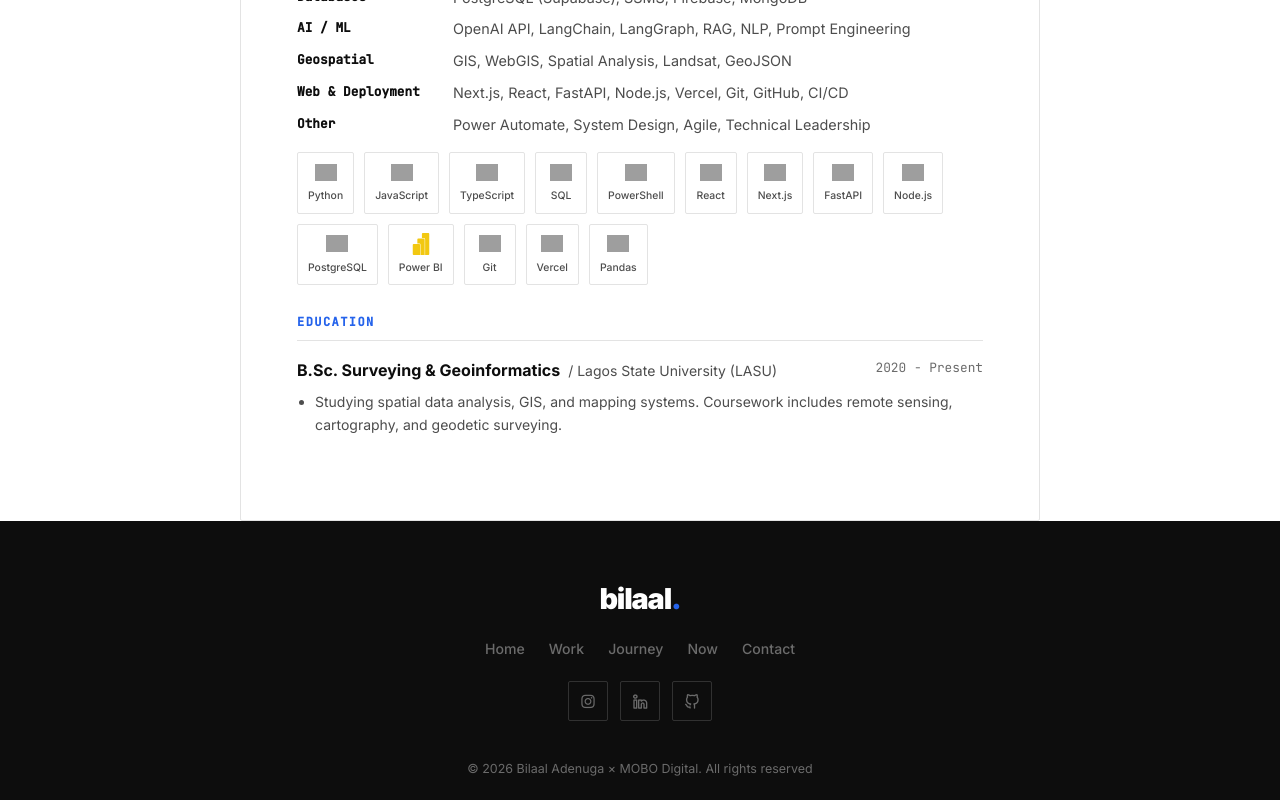
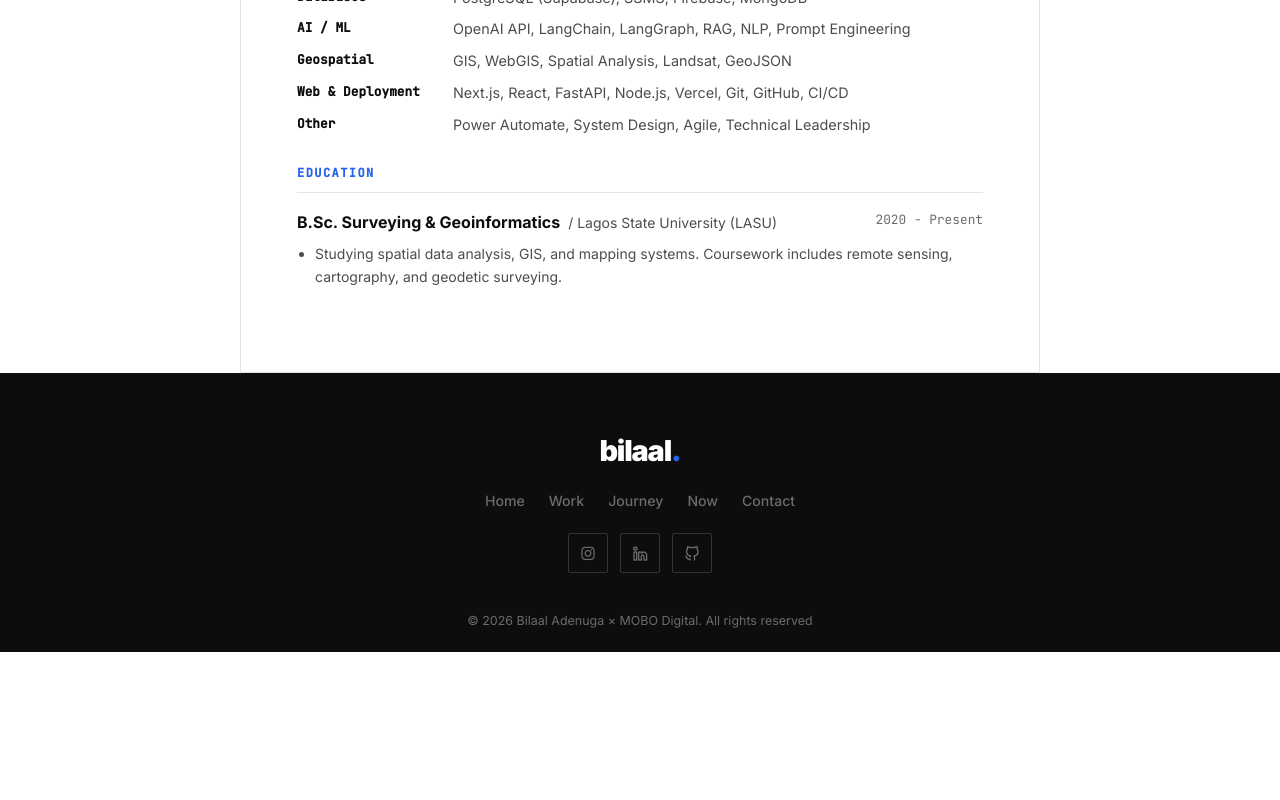
Before and after one commit to Bilaaladenuga/bilaal-portfolio., a React (Vite) app: page /resume in a window 1280 px wide. Shown: the part 1893-2693 px from the top of the page. After the commit the page ends 2545 px from the top, so only its background shows below. Built offline with nearby package versions, Linux system fonts and the light colour scheme; grey boxes are pictures that could not be loaded.

Commit message:
Move tech stack icons from Resume to Home page

```diff
--- a/src/pages/Home.jsx
+++ b/src/pages/Home.jsx
@@ -46,18 +46,20 @@ const scaleIn = {
 };
 
 const skills = [
+    { name: 'Python', icon: 'https://cdn.simpleicons.org/python/3776AB' },
     { name: 'JavaScript', icon: 'https://cdn.simpleicons.org/javascript/F7DF1E' },
+    { name: 'TypeScript', icon: 'https://cdn.simpleicons.org/typescript/3178C6' },
     { name: 'React', icon: 'https://cdn.simpleicons.org/react/61DAFB' },
-    { name: 'Next.js 14', icon: 'https://cdn.simpleicons.org/nextdotjs/000000' },
-    { name: 'Tailwind CSS', icon: 'https://cdn.simpleicons.org/tailwindcss/06B6D4' },
-    { name: 'Framer Motion', icon: 'https://cdn.simpleicons.org/framer/000000' },
+    { name: 'Next.js', icon: 'https://cdn.simpleicons.org/nextdotjs/000000' },
+    { name: 'FastAPI', icon: 'https://cdn.simpleicons.org/fastapi/009688' },
     { name: 'Node.js', icon: 'https://cdn.simpleicons.org/nodedotjs/339933' },
-    { name: 'Python', icon: 'https://cdn.simpleicons.org/python/3776AB' },
     { name: 'PostgreSQL', icon: 'https://cdn.simpleicons.org/postgresql/4169E1' },
+    { name: 'SQL', icon: 'https://cdn.simpleicons.org/mysql/4479A1' },
+    { name: 'PowerShell', icon: 'https://cdn.simpleicons.org/powershell/5391FE' },
     { name: 'Power BI', icon: '/assets/powerbi.svg' },
-    { name: 'Git & CI/CD', icon: 'https://cdn.simpleicons.org/git/F05032' },
-    { name: 'LangChain', icon: 'https://cdn.simpleicons.org/langchain/1C3C3C' },
-    { name: 'System Design', icon: 'https://cdn.simpleicons.org/diagramsdotnet/F08705' },
+    { name: 'Pandas', icon: 'https://cdn.simpleicons.org/pandas/150458' },
+    { name: 'Git', icon: 'https://cdn.simpleicons.org/git/F05032' },
+    { name: 'Vercel', icon: 'https://cdn.simpleicons.org/vercel/000000' },
 ];
 
 const projects = [
--- a/src/pages/Resume.jsx
+++ b/src/pages/Resume.jsx
@@ -169,33 +169,6 @@ const Resume = () => {
                             </React.Fragment>
                         ))}
                     </div>
-                    <div style={{ display: 'flex', flexWrap: 'wrap', gap: '10px', marginTop: '8px' }}>
-                        {[
-                            { name: 'Python', icon: 'https://cdn.simpleicons.org/python/3776AB' },
-                            { name: 'JavaScript', icon: 'https://cdn.simpleicons.org/javascript/F7DF1E' },
-                            { name: 'TypeScript', icon: 'https://cdn.simpleicons.org/typescript/3178C6' },
-                            { name: 'SQL', icon: 'https://cdn.simpleicons.org/mysql/4479A1' },
-                            { name: 'PowerShell', icon: 'https://cdn.simpleicons.org/powershell/5391FE' },
-                            { name: 'React', icon: 'https://cdn.simpleicons.org/react/61DAFB' },
-                            { name: 'Next.js', icon: 'https://cdn.simpleicons.org/nextdotjs/000000' },
-                            { name: 'FastAPI', icon: 'https://cdn.simpleicons.org/fastapi/009688' },
-                            { name: 'Node.js', icon: 'https://cdn.simpleicons.org/nodedotjs/339933' },
-                            { name: 'PostgreSQL', icon: 'https://cdn.simpleicons.org/postgresql/4169E1' },
-                            { name: 'Power BI', icon: '/assets/powerbi.svg' },
-                            { name: 'Git', icon: 'https://cdn.simpleicons.org/git/F05032' },
-                            { name: 'Vercel', icon: 'https://cdn.simpleicons.org/vercel/000000' },
-                            { name: 'Pandas', icon: 'https://cdn.simpleicons.org/pandas/150458' },
-                        ].map(s => (
-                            <div key={s.name} title={s.name} style={{
-                                display: 'flex', flexDirection: 'column', alignItems: 'center', gap: '4px',
-                                background: 'var(--color-paper-white)', border: '1px solid var(--color-graphite-hairline)',
-                                borderRadius: '2px', padding: '8px 10px', minWidth: '52px'
-                            }}>
-                                <img src={s.icon} alt={s.name} style={{ width: '22px', height: '22px', objectFit: 'contain' }} />
-                                <span style={{ fontSize: '0.65rem', color: 'var(--color-smoke)', fontWeight: 500 }}>{s.name}</span>
-                            </div>
-                        ))}
-                    </div>
                 </ResumeSection>
 
                 {/* Education */}
```
